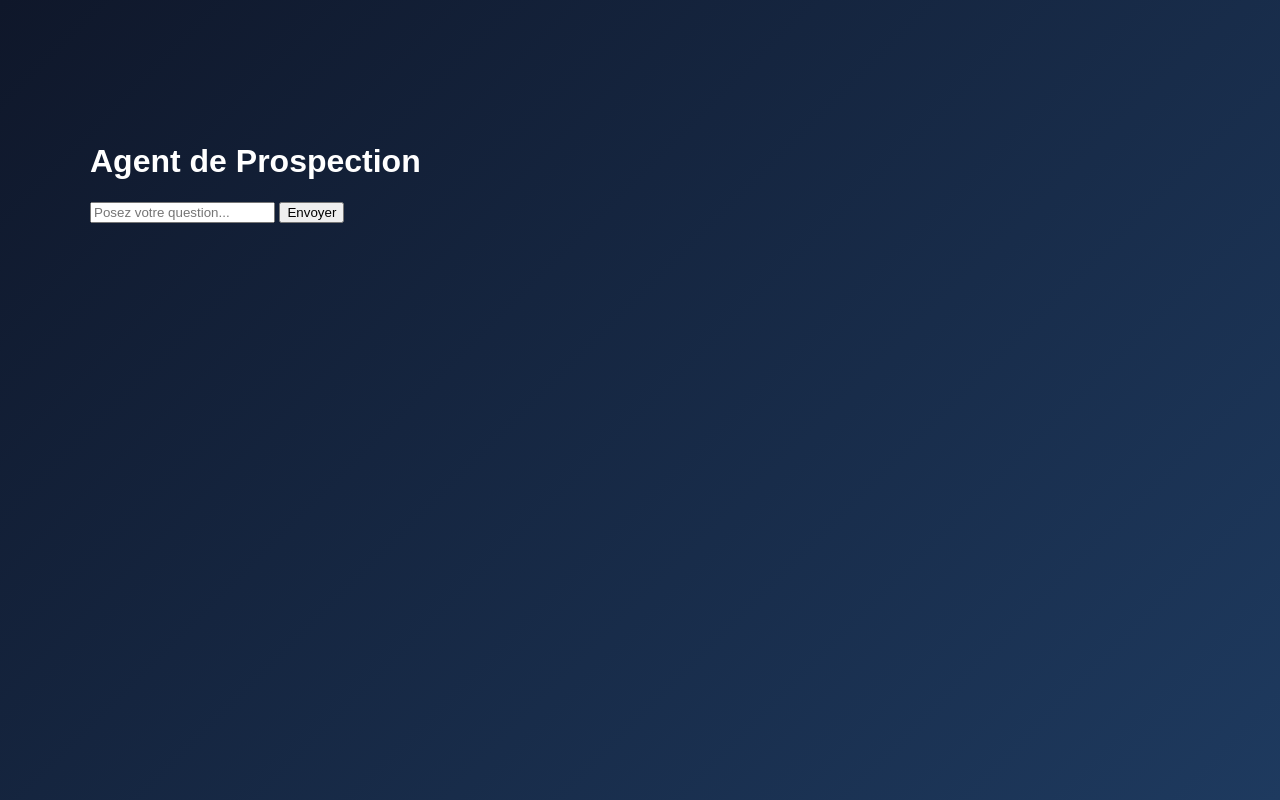
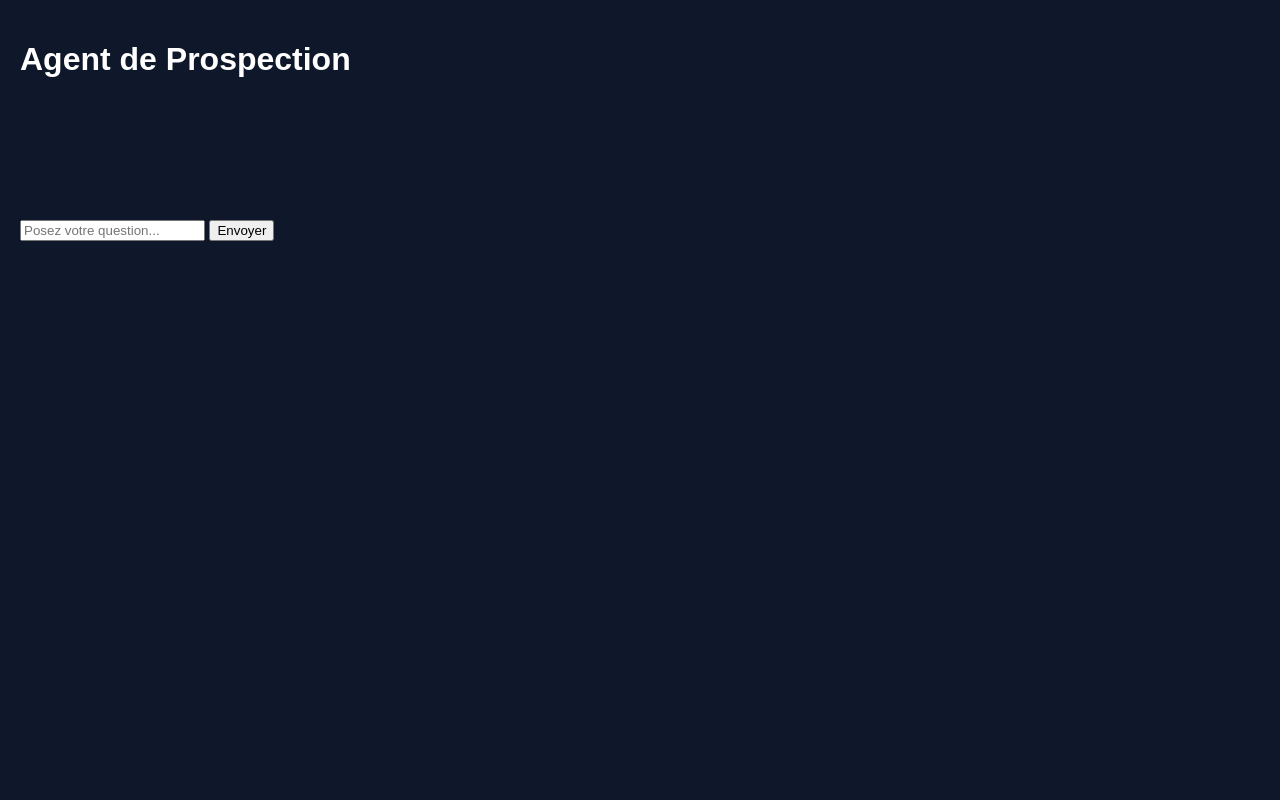
Before and after one commit to jeanconstantgonvannopalouma-source/agent-prospection-securise, a Flask app: page /ui in a window 1280 px wide. Run offline with Flask 3, Linux system fonts and the light colour scheme.

Commit message:
Fix final: template ui.html simplifié et chemin relatif

```diff
--- a/src/templates/ui.html
+++ b/src/templates/ui.html
@@ -1,49 +1,41 @@
 <!DOCTYPE html>
-<html lang="fr">
+<html>
 <head>
-    <meta charset="UTF-8">
-    <meta name="viewport" content="width=device-width, initial-scale=1.0">
     <title>Agent de Prospection</title>
     <script src="https://cdnjs.cloudflare.com/ajax/libs/lottie-web/5.12.2/lottie.min.js"></script>
     <style>
-        * { box-sizing: border-box; }
         body {
+            font-family: Arial;
+            background: #0f172a;
+            color: white;
+            padding: 20px;
             margin: 0;
-            min-height: 100vh;
-            font-family: Arial, Helvetica, sans-serif;
-            background: linear-gradient(135deg, #0f172a, #1e3a5f);
-            color: white;
-        }
-        .container {
-            width: min(1100px, calc(100% - 32px));
-            margin: 0 auto;
-            padding: 32px 0;
         }
         #lottie-header {
-            width: 90px;
-            height: 90px;
+            width: 100px;
+            height: 100px;
+        }
+        #messages {
+            margin: 20px 0;
         }
         .message {
-            max-width: 82%;
-            margin: 10px 0;
-            padding: 13px 15px;
-            border-radius: 12px;
             background: white;
-            color: #1e293b;
+            color: black;
+            padding: 10px;
+            margin: 5px 0;
+            border-radius: 5px;
         }
     </style>
 </head>
 <body>
-    <div class="container">
-        <div id="lottie-header"></div>
-        <h1>Agent de Prospection</h1>
-        <div id="messages"></div>
-        <input id="prompt" type="text" placeholder="Posez votre question...">
-        <button id="send">Envoyer</button>
-    </div>
+    <h1>Agent de Prospection</h1>
+    <div id="lottie-header"></div>
+    <div id="messages"></div>
+    <input id="prompt" placeholder="Posez votre question...">
+    <button id="send">Envoyer</button>
 
     <script>
-        // Animations Lottie
+        // Animation Lottie
         lottie.loadAnimation({
             container: document.getElementById("lottie-header"),
             renderer: "svg",
```
Also changed, not shown: src/main.py (line endings or trailing spaces).
